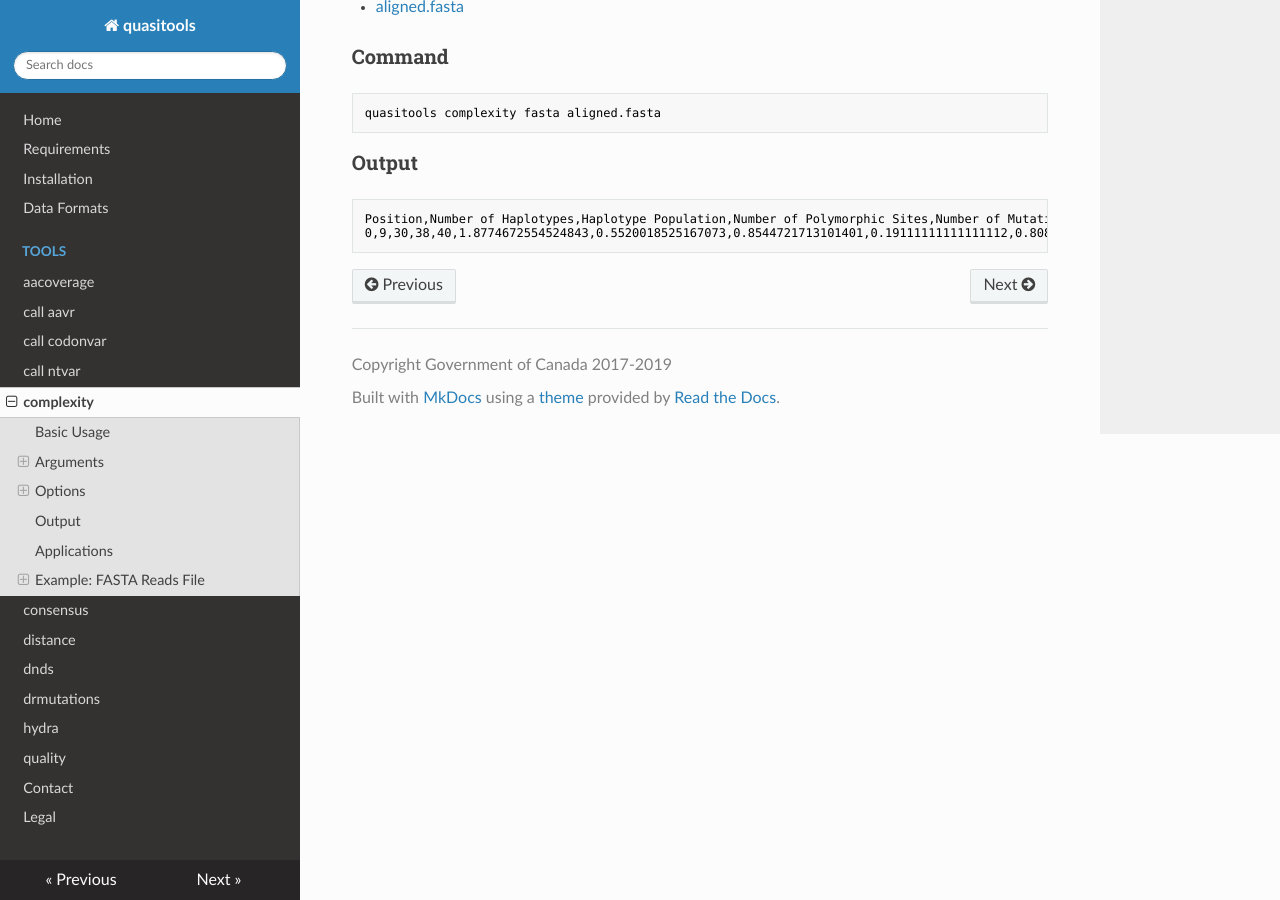
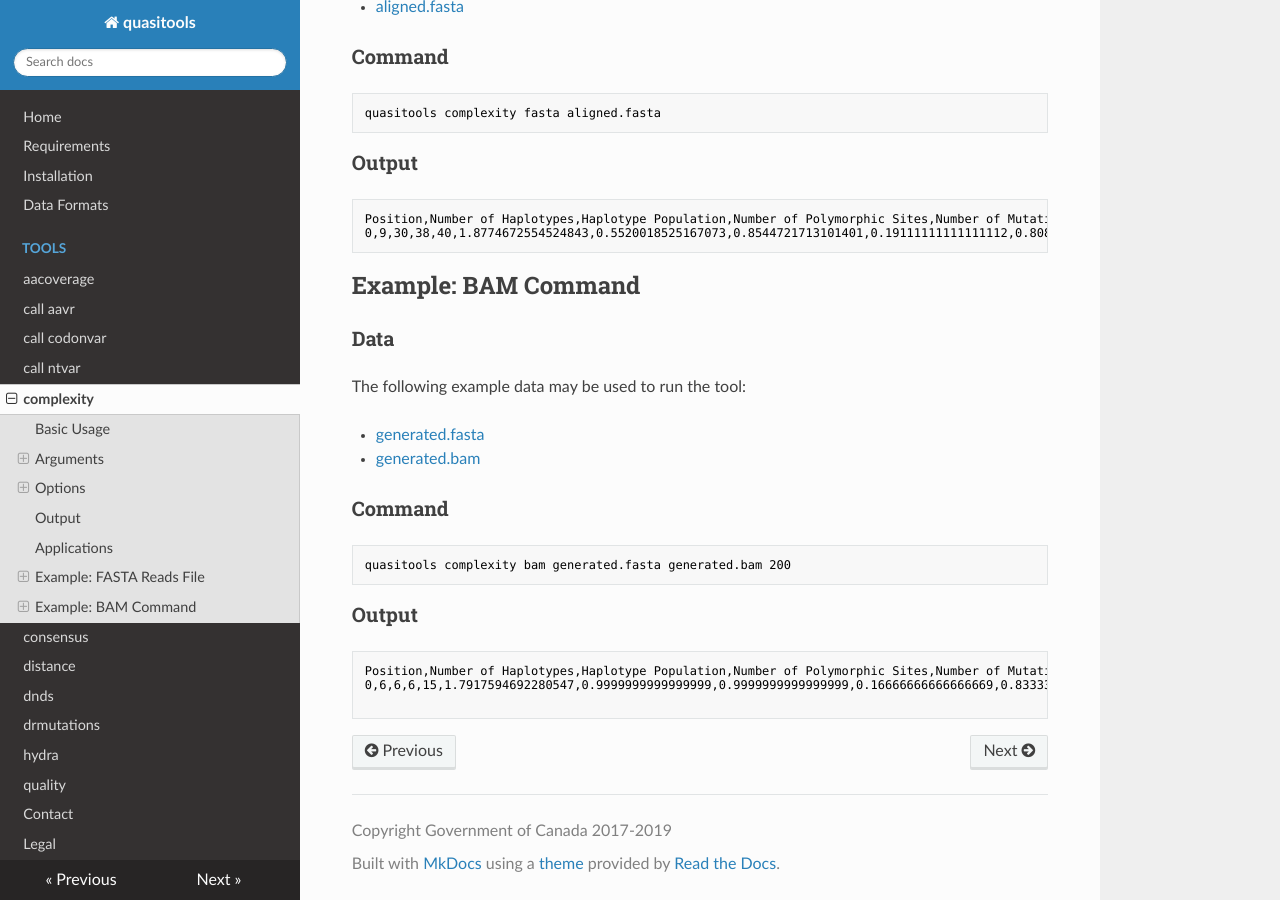
Before and after one commit to phac-nml/quasitools, an MkDocs documentation site: the page built from docs/complexity.md, in a window 1280 px wide and 900 px high, scrolled down 2803 px. Built offline with MkDocs 1.6.1, drawn with Linux system fonts in a browser that asks for light colours; nearby versions of some CDN libraries.

Commit message:
Update complexity.md

````diff
--- a/docs/complexity.md
+++ b/docs/complexity.md
@@ -119,3 +119,28 @@ quasitools complexity fasta aligned.fasta
 Position,Number of Haplotypes,Haplotype Population,Number of Polymorphic Sites,Number of Mutations,Shannon Entropy,Shannon Entropy Normalized to N,Shannon Entropy Normalized to H,Simpson Index,Gini-Simpson Index,Hill Number #0,HIll Number #1,Hill Number #2,Hill Number #3,Minimum Mutation Frequency,Mutation Frequency,Functional Attribute Diversity,Sample Nucleotide Diversity (Entity),Maximum Mutation Frequency,Population Nucleotide Diversity,Sample Nucleotide Diversity
 0,9,30,38,40,1.8774672554524843,0.5520018525167073,0.8544721713101401,0.19111111111111112,0.8088888888888889,9.0,6.536927510444632,5.232558139534883,4.543368996115371,0.013333333333333334,0.05555555555555555,7.379999999999999,0.10249999999999998,0.03866666666666667,0.06682222222222223,0.06912643678160921
 ```
+
+
+## Example: BAM Command
+
+### Data
+
+The following example data may be used to run the tool:
+
+* [generated.fasta](data/generated.fasta)
+* [generated.bam](data/generated.bam)
+
+
+### Command
+
+```bash
+quasitools complexity bam generated.fasta generated.bam 200
+```
+
+### Output
+
+```text
+Position,Number of Haplotypes,Haplotype Population,Number of Polymorphic Sites,Number of Mutations,Shannon Entropy,Shannon Entropy Normalized to N,Shannon Entropy Normalized to H,Simpson Index,Gini-Simpson Index,Hill Number #0,HIll Number #1,Hill Number #2,Hill Number #3,Minimum Mutation Frequency,Mutation Frequency,Functional Attribute Diversity,Sample Nucleotide Diversity (Entity),Maximum Mutation Frequency,Population Nucleotide Diversity,Sample Nucleotide Diversity
+0,6,6,6,15,1.7917594692280547,0.9999999999999999,0.9999999999999999,0.16666666666666669,0.8333333333333333,6.0,5.999999999999998,5.999999999999999,6.000000000000001,0.0125,0.01916666666666667,0.7300000000000004,0.02433333333333335,0.019166666666666665,0.020277777777777773,0.02433333333333333
+
+```
````
